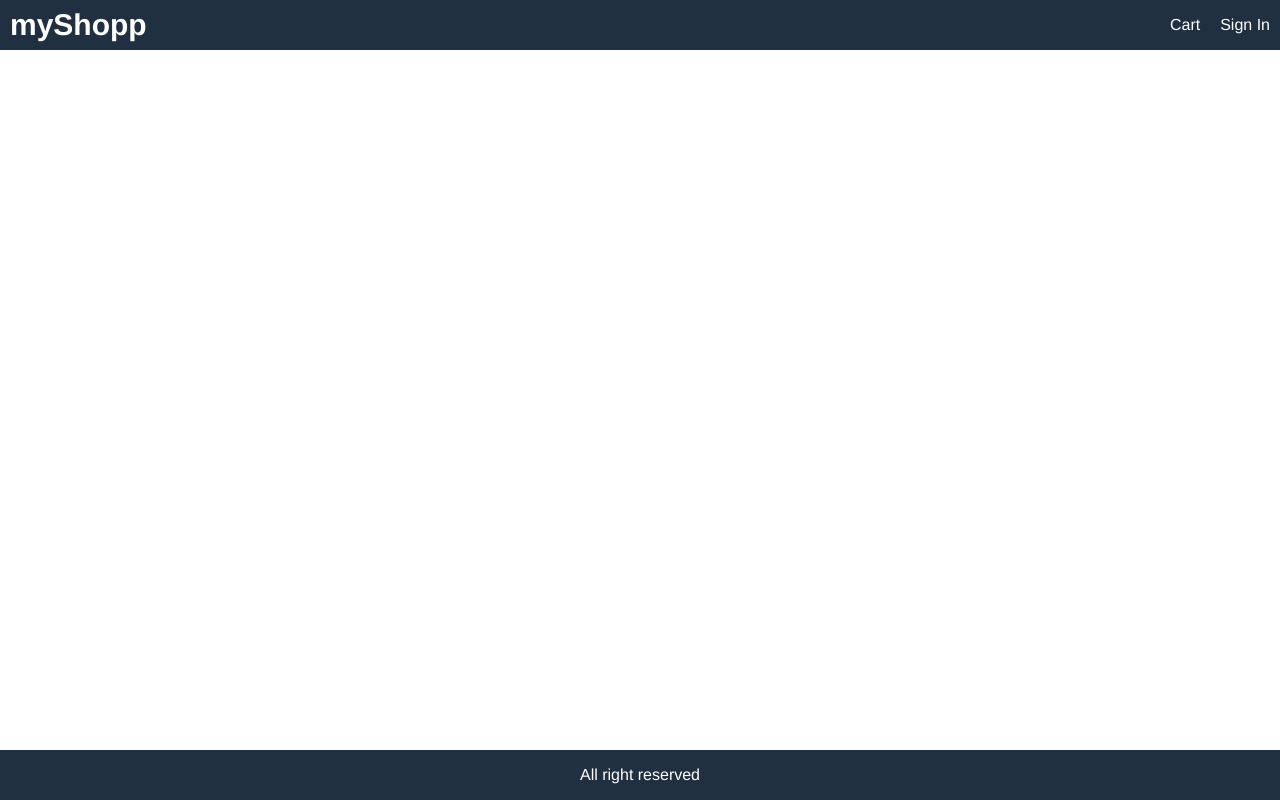
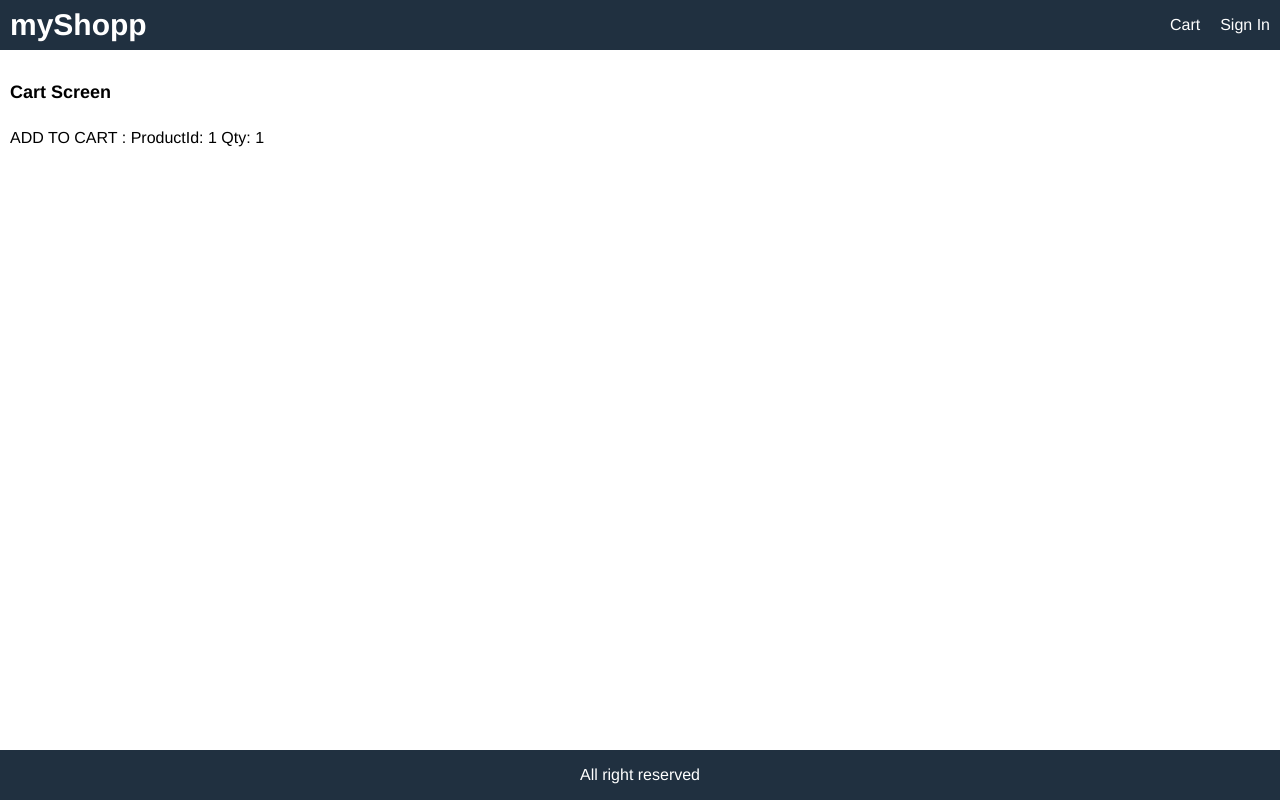
Before and after one commit to nileshjaat/myShopp, a React (Create React App) app in the folder frontend/: page /cart/1 in a window 1280 px wide. Built offline with nearby package versions, Linux system fonts and the light colour scheme.

Commit message:
handled add to cart button

```diff
--- a/frontend/src/App.js
+++ b/frontend/src/App.js
@@ -1,5 +1,6 @@
 import React from "react";
 import { BrowserRouter, Route } from "react-router-dom";
+import CartScreen from "./screens/CartScreen";
 import HomeScreen from "./screens/HomeScreen";
 import ProductScreen from "./screens/ProductScreen";
 
@@ -19,6 +20,7 @@
           </div>
         </header>
         <main>
+          <Route path="/cart/:id?" component={CartScreen} />
           <Route path="/product/:id" component={ProductScreen} />
           <Route path="/" component={HomeScreen} exact />
         </main>
--- a/frontend/src/index.css
+++ b/frontend/src/index.css
@@ -70,6 +70,9 @@
   margin-top: 1rem;
 }
 
+input,
+select,
+textarea,
 button {
   padding: 1rem;
   border-radius: 0.5rem;
@@ -78,10 +81,16 @@
   font-family: Helvetica, Arial, sans-serif;
   -webkit-font-smoothing: antialiased;
   -moz-osx-font-smoothing: grayscale;
+}
+
+button {
   background-color: #f8f8f8;
   cursor: pointer;
 }
 
+input:hover,
+select:hover,
+textarea:hover,
 button:hover {
   border: 0.1rem #404040 solid;
 }
--- /dev/null
+++ b/frontend/src/screens/CartScreen.js
@@ -0,0 +1,17 @@
+import React from "react";
+
+export default function CartScreen(props) {
+  const productId = props.match.params.id;
+  const qty = props.location.search
+    ? Number(props.location.search.split("=")[1])
+    : 1;
+
+  return (
+    <div>
+      <h1>Cart Screen</h1>
+      <p>
+        ADD TO CART : ProductId: {productId} Qty: {qty}
+      </p>
+    </div>
+  );
+}
--- a/frontend/src/screens/ProductScreen.js
+++ b/frontend/src/screens/ProductScreen.js
@@ -1,4 +1,4 @@
-import React, { useEffect } from "react";
+import React, { useEffect, useState } from "react";
 import { useDispatch, useSelector } from "react-redux";
 import { Link } from "react-router-dom";
 import { detailsProducts } from "../actions/productActions";
@@ -10,12 +10,18 @@
   const dispatch = useDispatch();
   const productId = props.match.params.id;
 
+  const [qty, setQty] = useState(1);
+
   const productDetails = useSelector((state) => state.productDetails);
   const { product, error, loading } = productDetails;
 
   useEffect(() => {
     dispatch(detailsProducts(productId));
   }, [dispatch, productId]);
+
+  const addToCartHandler = () => {
+    props.history.push(`/cart/${productId}?qty=${qty}`);
+  };
 
   return (
     <div>
@@ -68,9 +74,37 @@
                       </div>
                     </div>
                   </li>
-                  <li>
-                    <button className="primary block">Add to Cart</button>
-                  </li>
+                  {product.countInStock > 0 && (
+                    <>
+                      <li>
+                        <div className="row">
+                          <div>Qty</div>
+                          <div>
+                            <select
+                              value={qty}
+                              onChange={(e) => setQty(e.target.value)}
+                            >
+                              {[...Array(product.countInStock).keys()].map(
+                                (x) => (
+                                  <option key={x + 1} value={x + 1}>
+                                    {x + 1}
+                                  </option>
+                                )
+                              )}
+                            </select>
+                          </div>
+                        </div>
+                      </li>
+                      <li>
+                        <button
+                          onClick={addToCartHandler}
+                          className="primary block"
+                        >
+                          Add to Cart
+                        </button>
+                      </li>
+                    </>
+                  )}
                 </ul>
               </div>
             </div>
```
Also changed, not shown: 1 other file (tests, documents, lock files or other folders).
